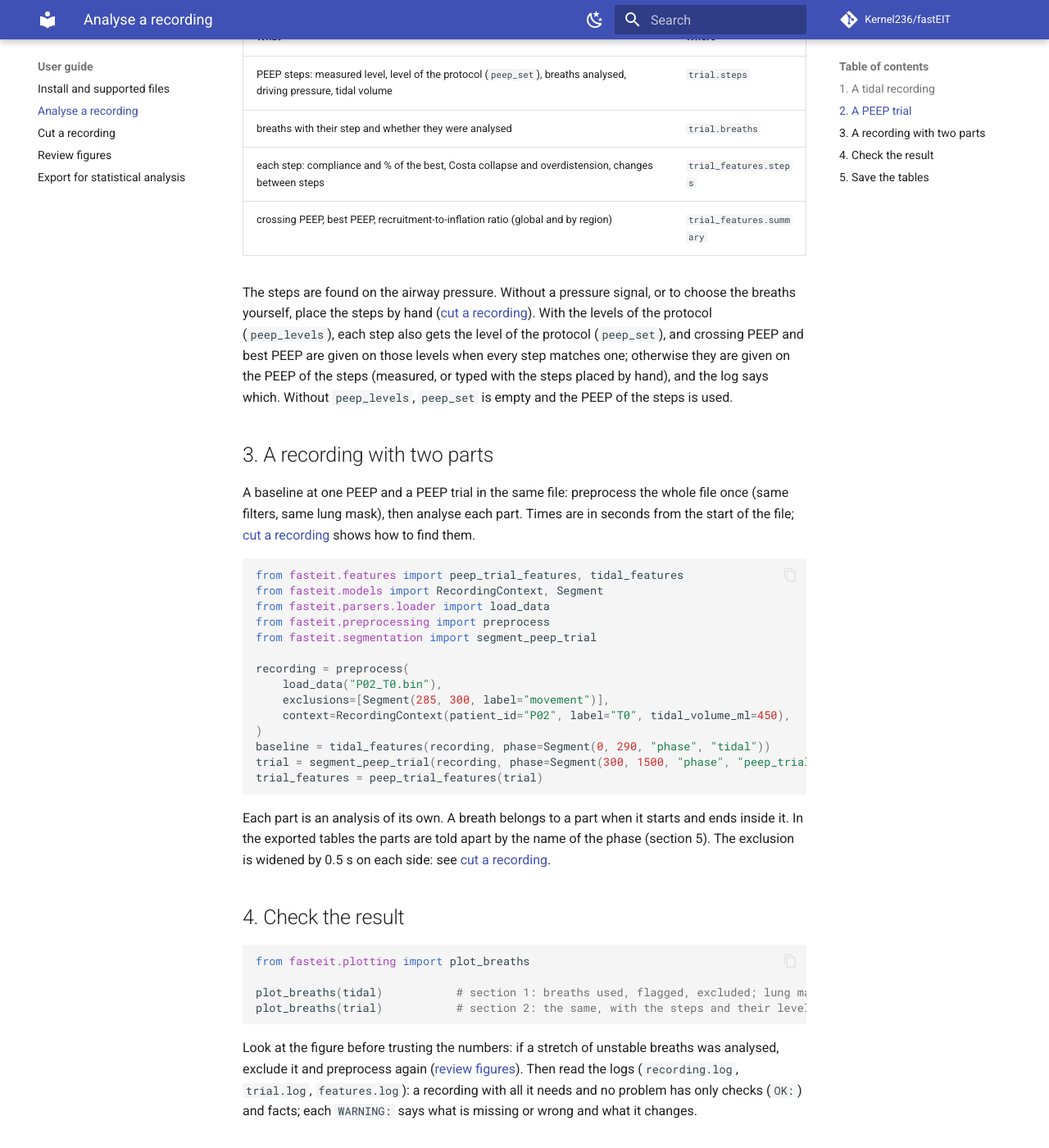
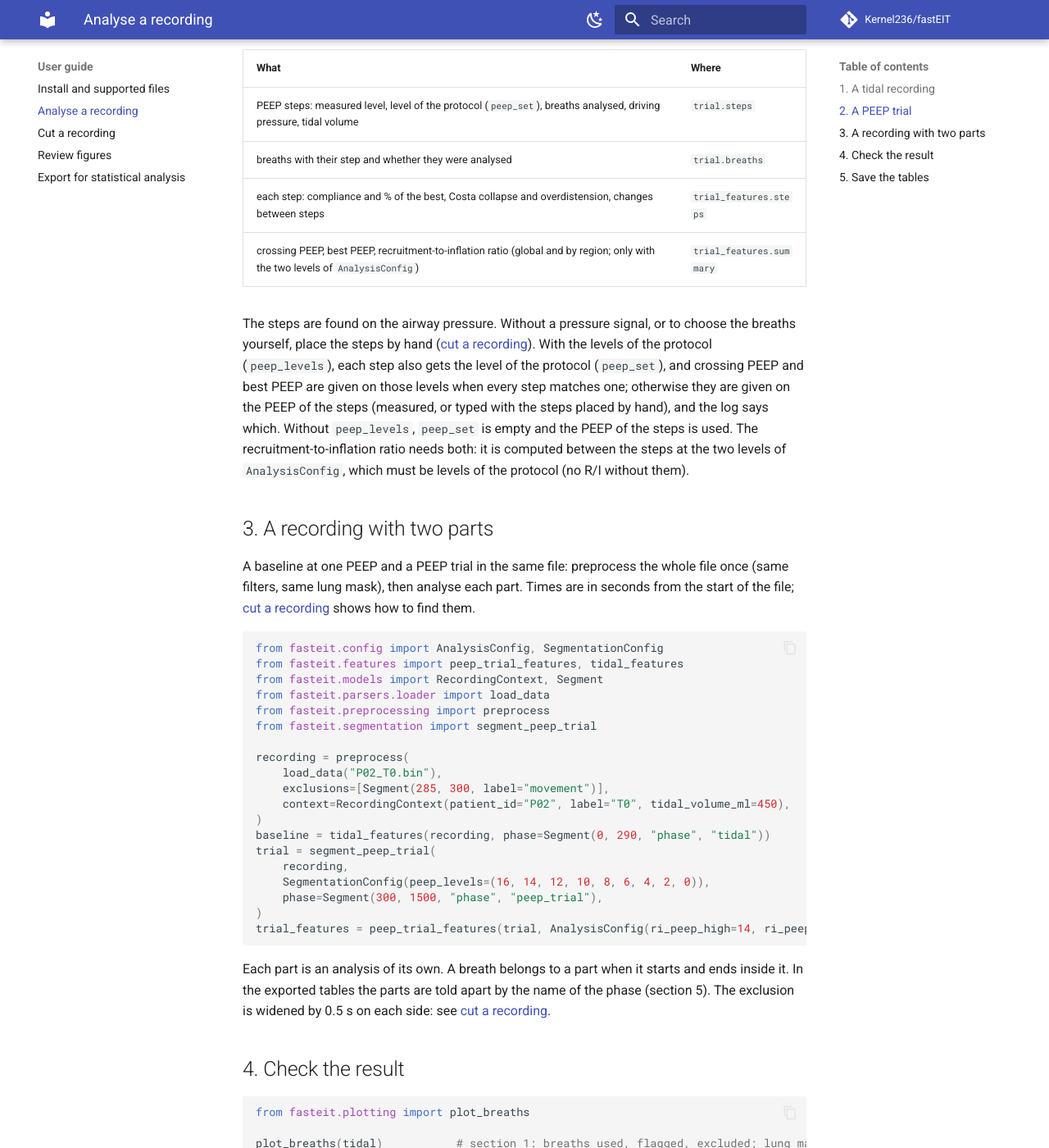
Before and after one commit to Kernel236/fastEIT, an MkDocs documentation site: the page built from docs/guide/analyse.md, in a window 1280 px wide and 1400 px high, scrolled down 1708 px. Shown: the whole window at 82% size. Built offline with MkDocs 1.6.1 and Material for MkDocs 9.7.7, drawn with Linux system fonts in a browser that asks for light colours; comment, search, counter and statistics services are not loaded; the version menu is left out.

Commit message:
docs: the guide and the export example give the two levels of R/I; the breath columns of the driving pressure used

````diff
--- a/docs/guide/analyse.md
+++ b/docs/guide/analyse.md
@@ -43,7 +43,7 @@ curves) the values in mL stay empty and compliance is in EIT units only.
 ## 2. A PEEP trial
 
 ```python
-from fasteit.config import SegmentationConfig
+from fasteit.config import AnalysisConfig, SegmentationConfig
 from fasteit.features import peep_trial_features
 from fasteit.models import RecordingContext
 from fasteit.parsers.loader import load_data
@@ -59,7 +59,9 @@ trial = segment_peep_trial(
     recording,
     SegmentationConfig(peep_levels=(16, 14, 12, 10, 8, 6, 4, 2, 0)),   # the protocol
 )
-trial_features = peep_trial_features(trial)
+trial_features = peep_trial_features(
+    trial, AnalysisConfig(ri_peep_high=14, ri_peep_low=4)   # the two levels of R/I
+)
 ```
 
 | What | Where |
@@ -67,7 +69,7 @@ trial_features = peep_trial_features(trial)
 | PEEP steps: measured level, level of the protocol (`peep_set`), breaths analysed, driving pressure, tidal volume | `trial.steps` |
 | breaths with their step and whether they were analysed | `trial.breaths` |
 | each step: compliance and % of the best, Costa collapse and overdistension, changes between steps | `trial_features.steps` |
-| crossing PEEP, best PEEP, recruitment-to-inflation ratio (global and by region) | `trial_features.summary` |
+| crossing PEEP, best PEEP, recruitment-to-inflation ratio (global and by region; only with the two levels of `AnalysisConfig`) | `trial_features.summary` |
 
 The steps are found on the airway pressure. Without a pressure signal, or to choose the
 breaths yourself, place the steps by hand ([cut a recording](segments.md)). With the
@@ -75,7 +77,9 @@ levels of the protocol (`peep_levels`), each step also gets the level of the pro
 (`peep_set`), and crossing PEEP and best PEEP are given on those levels when every step
 matches one; otherwise they are given on the PEEP of the steps (measured, or typed with
 the steps placed by hand), and the log says which. Without `peep_levels`, `peep_set` is
-empty and the PEEP of the steps is used.
+empty and the PEEP of the steps is used. The recruitment-to-inflation ratio needs both:
+it is computed between the steps at the two levels of `AnalysisConfig`, which must be
+levels of the protocol (no R/I without them).
 
 ## 3. A recording with two parts
 
@@ -84,6 +88,7 @@ A baseline at one PEEP and a PEEP trial in the same file: preprocess the whole f
 start of the file; [cut a recording](segments.md) shows how to find them.
 
 ```python
+from fasteit.config import AnalysisConfig, SegmentationConfig
 from fasteit.features import peep_trial_features, tidal_features
 from fasteit.models import RecordingContext, Segment
 from fasteit.parsers.loader import load_data
@@ -96,8 +101,12 @@ recording = preprocess(
     context=RecordingContext(patient_id="P02", label="T0", tidal_volume_ml=450),
 )
 baseline = tidal_features(recording, phase=Segment(0, 290, "phase", "tidal"))
-trial = segment_peep_trial(recording, phase=Segment(300, 1500, "phase", "peep_trial"))
-trial_features = peep_trial_features(trial)
+trial = segment_peep_trial(
+    recording,
+    SegmentationConfig(peep_levels=(16, 14, 12, 10, 8, 6, 4, 2, 0)),
+    phase=Segment(300, 1500, "phase", "peep_trial"),
+)
+trial_features = peep_trial_features(trial, AnalysisConfig(ri_peep_high=14, ri_peep_low=4))
 ```
 
 Each part is an analysis of its own. A breath belongs to a part when it starts and ends
````
Also changed, not shown: docs/export.md (+6 -3 lines).
